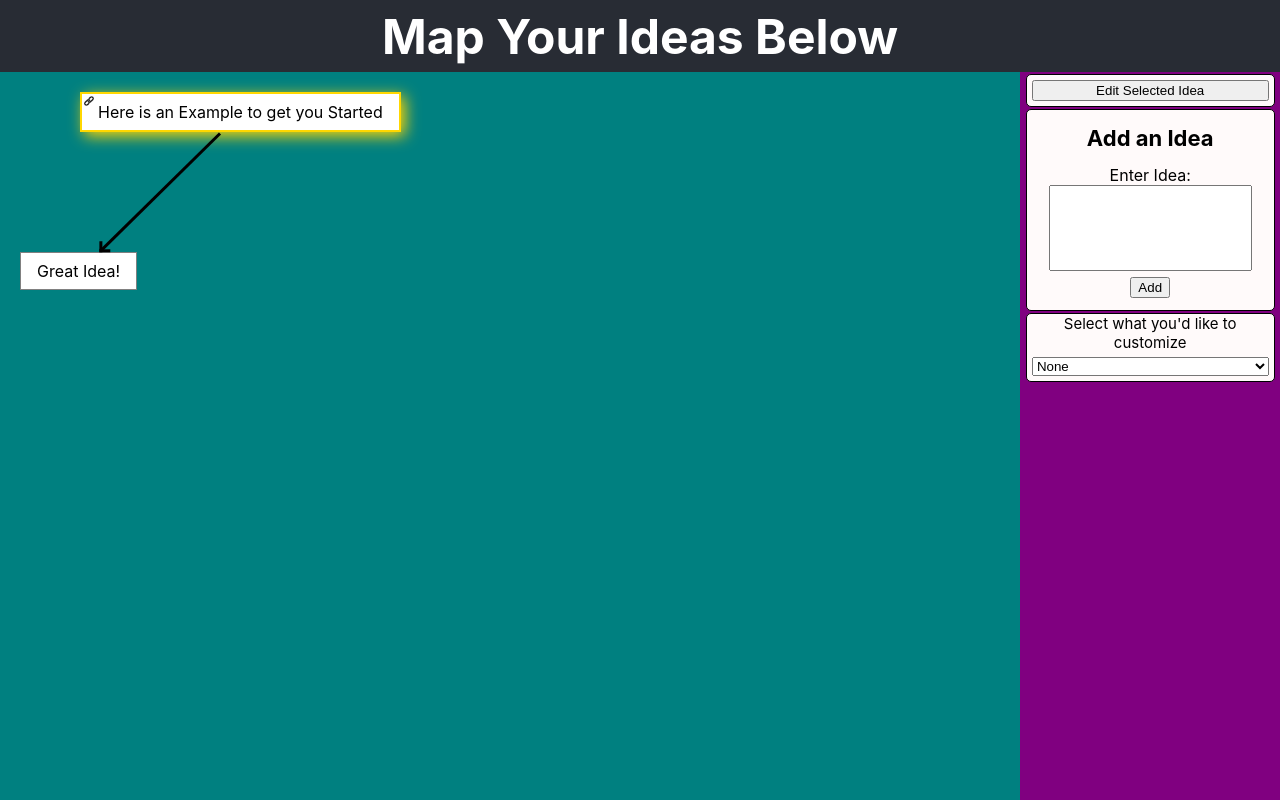
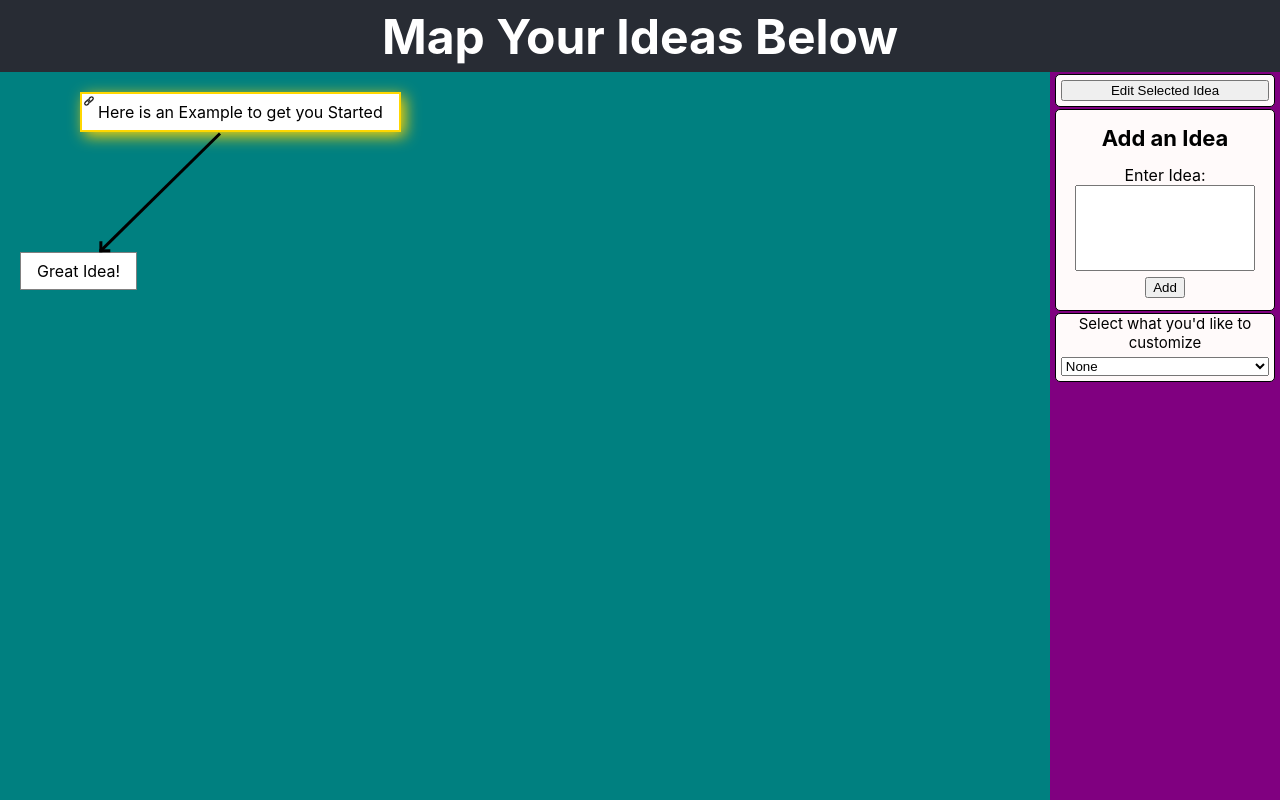
Before and after one commit to TorresCubed/neuromap.app, a React (Create React App) app: page / in a window 1280 px wide. Built offline with nearby package versions, Linux system fonts and the light colour scheme.

Commit message:
Pull out context
Pulled context out of `Window`, separated into two files.
Established dynamic header adjustment within `FreeFormIdeas`

```diff
--- a/src/App.css
+++ b/src/App.css
@@ -4,20 +4,20 @@
 
 .App-header {
   background-color: #282c34;
-  height: 9vh;
+  height: 9vmin;
   display: flex;
   flex-direction: column;
   align-items: center;
   justify-content: center;
-  font-size: 3vh;
+  font-size: 3vmin;
   color: white;
 }
 
 .Containment {
   display: flex;
   overflow: hidden;
+  position:absolute;
   flex-direction: row;
-  position: relative;
   background-color: red;
   min-height: 91vh;
   width: 100vw;
--- a/src/FreeFormIdeas.css
+++ b/src/FreeFormIdeas.css
@@ -1,10 +1,10 @@
 .FreeFormIdeas {
-  flex-grow: 1;
+  top:inherit;
   order: 1;
   position: relative;
   overflow: hidden;
-  max-width: 100%;
-  top: initial;
+  width:100%;
+
 }
 
 .linkingArrow .line {
--- a/src/FreeformIdeas.js
+++ b/src/FreeformIdeas.js
@@ -1,6 +1,6 @@
-import React, { useCallback, useContext, useState } from "react";
-import { IdeaContext } from "./Window";
-import { headerContext } from "./App";
+import React, { useCallback, useContext, useState, useLayoutEffect, useRef } from "react";
+import { IdeaContext } from "./IdeaContext";
+import { ThemeContext } from "./ThemeContext"
 import { useDrop } from "react-dnd";
 import { Idea } from "./Idea";
 import { ItemTypes } from "./ItemTypes";
@@ -50,23 +50,29 @@ export function calcCoords(idea, arrowRotation) {
 }
 
 const FreeFormIdeas = () => {
-  const [showIdeaModal, setShowIdeaModal] = useState(false);
 
-  const canvasOffset = useContext(headerContext);
+  const themePackage = useContext(ThemeContext);
+
   const ideaPackage = useContext(IdeaContext);
   const ideas = ideaPackage.ideas;
   const selectedId = ideaPackage.selectedId;
+  const selectedIdea = ideas[selectedId];
 
   const [coords, setCoords] = useState({ top: 0, left: 0 });
 
+  const [showIdeaModal, setShowIdeaModal] = useState(false);
   const ideaModalShow = useCallback(() => setShowIdeaModal(true), []);
   const ideaModalHide = useCallback(() => setShowIdeaModal(false), []);
-
-  const selectedIdea = ideas[selectedId];
 
   const [linkerEnd, setLinkerEnd] = useState();
   const [linkingState, setLinkingState] = useState(false);
   const linkBreak = useCallback(() => setLinkingState(false), []);
+
+  const domElement = useRef();
+  const [canvasOffset, setcanvasOffset] = useState(60);
+  const updateCanvasOffset = () => {
+    setcanvasOffset(domElement.current.getBoundingClientRect().y);
+  }
 
   const handleLinkStart = useCallback(
     (e) => {
@@ -144,11 +150,26 @@ const FreeFormIdeas = () => {
     [coords, selectedId, ideaPackage, ideaModalHide]
   );
 
+  const domElementRef = useCallback((domElementReference) => {
+    domElement.current = domElementReference;
+    updateCanvasOffset();
+    drop(domElementReference);
+  }, [drop]);
+
+  useLayoutEffect(() => {
+    window.addEventListener("resize", updateCanvasOffset);
+    return() => {
+      window.removeEventListener("resize", updateCanvasOffset)
+    }
+  }, []);
+
+
+
   return (
     <div
-      ref={drop}
+      ref={domElementRef}
       className="FreeFormIdeas"
-      style={{ background: ideaPackage.freeFormIdeasColor }}
+      style={{ background: themePackage.theme.freeFormIdeasColor }}
       onDoubleClick={handleDoubleClick}
       onMouseUp={linkBreak}
       onMouseMove={adjustLinker}
--- a/src/Idea.js
+++ b/src/Idea.js
@@ -1,13 +1,14 @@
 import React, {
   useCallback,
   useLayoutEffect,
-  useState,
   useContext,
+  useRef,
 } from "react";
 import { useDrag } from "react-dnd";
 import { ItemTypes } from "./ItemTypes";
 import linker from "./linkerIcon.JPG";
-import { IdeaContext } from "./Window";
+import { IdeaContext } from "./IdeaContext";
+import { ThemeContext } from "./ThemeContext";
 import "./Idea.css";
 
 export const Idea = ({
@@ -22,16 +23,19 @@ export const Idea = ({
   onLinkStart,
   onLinkEnd,
 }) => {
+
+  const themePackage = useContext(ThemeContext);
+
   const ideaPackage = useContext(IdeaContext);
-  const [domElement, setDomElement] = useState();
 
+  const domElement = useRef();
   useLayoutEffect(() => {
     ideaPackage.ideasDispatch({
       type: "update",
       id,
       data: {
-        width: domElement?.offsetWidth,
-        height: domElement?.offsetHeight,
+        width: domElement.current?.offsetWidth,
+        height: domElement.current?.offsetHeight,
       },
     });
   });
@@ -42,7 +46,7 @@ export const Idea = ({
 
   const domElementRef = useCallback(
     (domElementReference) => {
-      setDomElement(domElementReference);
+      domElement.current = domElementReference;
       drag(domElementReference);
     },
     [drag]
@@ -72,8 +76,8 @@ export const Idea = ({
 
   let selectedStyle = selected
     ? {
-        border: `2px solid ${ideaPackage.selectedIdeaColor}`,
-        boxShadow: `4px 4px 15px ${ideaPackage.selectedIdeaColor}`,
+        border: `2px solid ${themePackage.theme.selectedIdeaColor}`,
+        boxShadow: `4px 4px 15px ${themePackage.theme.selectedIdeaColor}`,
         zIndex: "2",
       }
     : {};
--- /dev/null
+++ b/src/IdeaContext.js
@@ -0,0 +1,62 @@
+import React, { useReducer, useState } from "react";
+import update from "immutability-helper";
+
+export const IdeaStateManagementProvider = () => {
+
+  const [selectedId, setSelectedId] = useState("a");
+
+  const [ideas, ideasDispatch] = useReducer(
+    (state, action) => {
+      switch (action.type) {
+        case "update":
+          return update(state, {
+            [action.id]: {
+              $merge: action.data,
+            },
+          });
+        case "create":
+          return update(state, {
+            [action.id]: {
+              $set: Object.assign(
+                { id: action.id, linkList: new Set() },
+                action.data
+              ),
+            },
+          });
+        case "link":
+          return update(state, {
+            [action.fromId]: {
+              linkList: { $add: [action.toId] },
+            },
+          });
+        default:
+          throw new Error(`Unexpected action type: ${action.type}`);
+      }
+    },
+    {
+      a: {
+        id: "a",
+        top: 20,
+        left: 80,
+        title: "Here is an Example to get you Started",
+        linkList: new Set("b"),
+      },
+      b: {
+        id: "b",
+        top: 180,
+        left: 20,
+        title: "Great Idea!",
+        linkList: new Set(),
+      },
+    }
+  );
+
+  return({
+    ideas:ideas,
+    ideasDispatch:ideasDispatch,
+    selectedId:selectedId,
+    setSelectedId:setSelectedId
+  })
+}
+
+export const IdeaContext = React.createContext();
--- a/src/IdeaForm.js
+++ b/src/IdeaForm.js
@@ -19,6 +19,7 @@ const IdeaForm = ({ onSubmit, idea }) => {
     (e) => {
       e.preventDefault();
       onSubmit(ideaState);
+      setIdeaState({ title: "" });
     },
     [onSubmit, ideaState]
   );
--- a/src/OptionBar.css
+++ b/src/OptionBar.css
@@ -2,6 +2,8 @@
   order: 2;
   min-width: 230px;
   overflow: hidden;
+
+
   display: flex;
   flex-direction: column;
   justify-content: flex-start;
--- a/src/OptionBar.js
+++ b/src/OptionBar.js
@@ -1,63 +1,41 @@
 import React, { useCallback, useContext, useState } from "react";
 import IdeaForm from "./IdeaForm";
-import { IdeaContext } from "./Window";
+import { ThemeContext } from "./ThemeContext";
+import { IdeaContext } from "./IdeaContext";
 import update from "immutability-helper";
 import { v4 as uuidv4 } from "uuid";
 import "./OptionBar.css";
 import { SketchPicker } from "react-color";
 
 const OptionBar = () => {
+
   const ideaPackage = useContext(IdeaContext);
   const selectedId = ideaPackage.selectedId;
   const selectedIdea = ideaPackage.ideas[selectedId];
 
+  const themePackage = useContext(ThemeContext);
   const [colorSelectorValue, setColorSelectorValue] = useState(0);
+  const [background, setBackground] = useState("#800080");
   const [hiding, setHiding] = useState({ display: "none" });
-  const [optionBarColor, setOptionBarColor] = useState("#800080");
-  const [background, setBackground] = useState("#800080");
-  const [ideaFormType, setIdeaFormType] = useState(false);
-  const toggleFormType = useCallback(() => {
-    setIdeaFormType(!ideaFormType);
-  }, [ideaFormType]);
 
   const changeColor = useCallback(
     (color) => {
       setBackground(color.hex);
       switch (colorSelectorValue) {
         case "1":
-          setOptionBarColor(color.hex);
+          themePackage.updateTheme({element:"optionBarColor", color:color.hex});
           break;
         case "2":
-          ideaPackage.setFreeFormIdeasColor(color.hex);
+          themePackage.updateTheme({element:"freeFormIdeasColor", color:color.hex});
           break;
         case "3":
-          ideaPackage.setSelectedIdeaColor(color.hex);
+          themePackage.updateTheme({element:"selectedIdeaColor", color:color.hex});
           break;
         default:
           return;
       }
     },
-    [colorSelectorValue, ideaPackage]
-  );
-
-  const handleIdeaChange = useCallback(
-    (idea) => {
-      toggleFormType();
-      if (idea.title === "") return;
-      const newID = uuidv4();
-      if (!idea.id) {
-        ideaPackage.ideasDispatch({
-          type: "create",
-          id: newID,
-          data: update(idea, { $merge: { top: 100, left: 100 } }),
-        });
-        ideaPackage.setSelectedId(newID);
-        setIdeaFormType("");
-        return;
-      }
-      ideaPackage.ideasDispatch({ type: "update", id: selectedId, data: idea });
-    },
-    [toggleFormType, selectedId, ideaPackage]
+    [colorSelectorValue, themePackage]
   );
 
   const handleThemeSelection = useCallback((event) => {
@@ -69,8 +47,33 @@ const OptionBar = () => {
     setHiding({ display: "flex" });
   }, []);
 
+  const [showIdeaChangeForm, setShowIdeaChangeForm] = useState(false);
+  const toggleFormType = useCallback(() => {
+    setShowIdeaChangeForm(!showIdeaChangeForm);
+  }, [showIdeaChangeForm]);
+
+  const handleIdeaChange = useCallback(
+    (idea) => {
+      if (idea.title === "") return;
+      if (!idea.id) {
+        const newID = uuidv4();
+        ideaPackage.ideasDispatch({
+          type: "create",
+          id: newID,
+          data: update(idea, { $merge: { top: 100, left: 100 } }),
+        });
+        ideaPackage.setSelectedId(newID);
+        setShowIdeaChangeForm(false);
+        return;
+      }
+      toggleFormType();
+      ideaPackage.ideasDispatch({ type: "update", id: selectedId, data: idea });
+    },
+    [toggleFormType, selectedId, ideaPackage]
+  );
+
   return (
-    <div className="OptionBar" style={{ background: optionBarColor }}>
+    <div className="OptionBar" style={{ background: themePackage.theme.optionBarColor }}>
       <div className="selector">
         <button style={{ margin: "5px" }} onClick={toggleFormType}>
           Edit Selected Idea
@@ -79,7 +82,7 @@ const OptionBar = () => {
       <div>
         <IdeaForm
           onSubmit={handleIdeaChange}
-          idea={ideaFormType ? selectedIdea : {}}
+          idea={showIdeaChangeForm ? selectedIdea : {}}
         />
       </div>
       <div className="selector">
--- /dev/null
+++ b/src/ThemeContext.js
@@ -0,0 +1,24 @@
+import React, { useCallback, useState } from "react";
+import update from "immutability-helper";
+
+export const ThemeStateManagementProvider = () => {
+
+  const [theme, setTheme] =
+    useState({
+      freeFormIdeasColor: "#008080",
+      optionBarColor: "#800080",
+      selectedIdeaColor: "#FFD700",
+    });
+
+  const updateTheme = useCallback((action) => {
+      setTheme(update(theme, {
+        [action.element]: {
+          $set: action.color,
+        },
+      }))
+  }, [theme]);
+
+  return({theme:theme, updateTheme:updateTheme})
+}
+
+export const ThemeContext = React.createContext();
--- a/src/Window.js
+++ b/src/Window.js
@@ -1,78 +1,20 @@
-import React, { useState, useReducer, useCallback } from "react";
+import React from "react";
 import "./App.css";
 import FreeFormIdeas from "./FreeformIdeas";
 import OptionBar from "./OptionBar";
-import update from "immutability-helper";
+import { ThemeContext, ThemeStateManagementProvider }  from "./ThemeContext";
+import { IdeaContext, IdeaStateManagementProvider }  from "./IdeaContext";
 
-export const IdeaContext = React.createContext({});
 
 const Window = () => {
-  const [selectedIdeaColor, setSelectedIdeaColor] = useState("#FFD700");
-  const [freeFormIdeasColor, setFreeFormIdeasColor] = useState("#008080");
-  const [selectedId, setSelectedId] = useState("a");
-
-  const [ideas, ideasDispatch] = useReducer(
-    (state, action) => {
-      switch (action.type) {
-        case "update":
-          return update(state, {
-            [action.id]: {
-              $merge: action.data,
-            },
-          });
-        case "create":
-          return update(state, {
-            [action.id]: {
-              $set: Object.assign(
-                { id: action.id, linkList: new Set() },
-                action.data
-              ),
-            },
-          });
-        case "link":
-          return update(state, {
-            [action.fromId]: {
-              linkList: { $add: [action.toId] },
-            },
-          });
-        default:
-          throw new Error(`Unexpected action type: ${action.type}`);
-      }
-    },
-    {
-      a: {
-        id: "a",
-        top: 20,
-        left: 80,
-        title: "Here is an Example to get you Started",
-        linkList: new Set("b"),
-      },
-      b: {
-        id: "b",
-        top: 180,
-        left: 20,
-        title: "Great Idea!",
-        linkList: new Set(),
-      },
-    }
-  );
 
   return (
-    <div className="Containment">
-      <IdeaContext.Provider
-        value={{
-          ideas: ideas,
-          ideasDispatch: ideasDispatch,
-          selectedId: selectedId,
-          setSelectedId: setSelectedId,
-          freeFormIdeasColor,
-          setFreeFormIdeasColor,
-          selectedIdeaColor,
-          setSelectedIdeaColor,
-        }}
-      >
-        <FreeFormIdeas />
-        <OptionBar id="OptionBar" />
+    <div className="Containment" >
+      <IdeaContext.Provider value={IdeaStateManagementProvider()}>
+        <ThemeContext.Provider value={ThemeStateManagementProvider()}>
+          <FreeFormIdeas />
+          <OptionBar />
+        </ThemeContext.Provider>
       </IdeaContext.Provider>
     </div>
   );
```
Also changed, not shown: src/App.js (+2 -10 lines).
